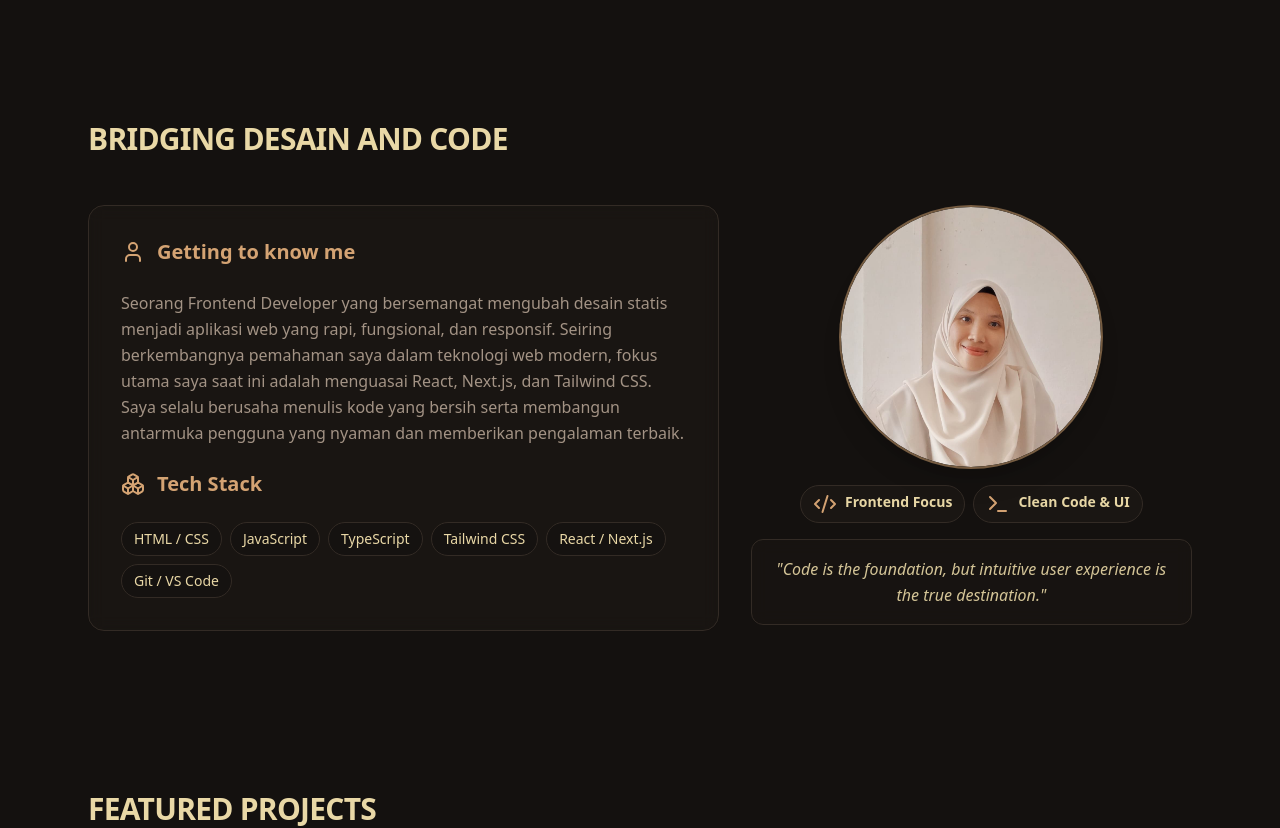
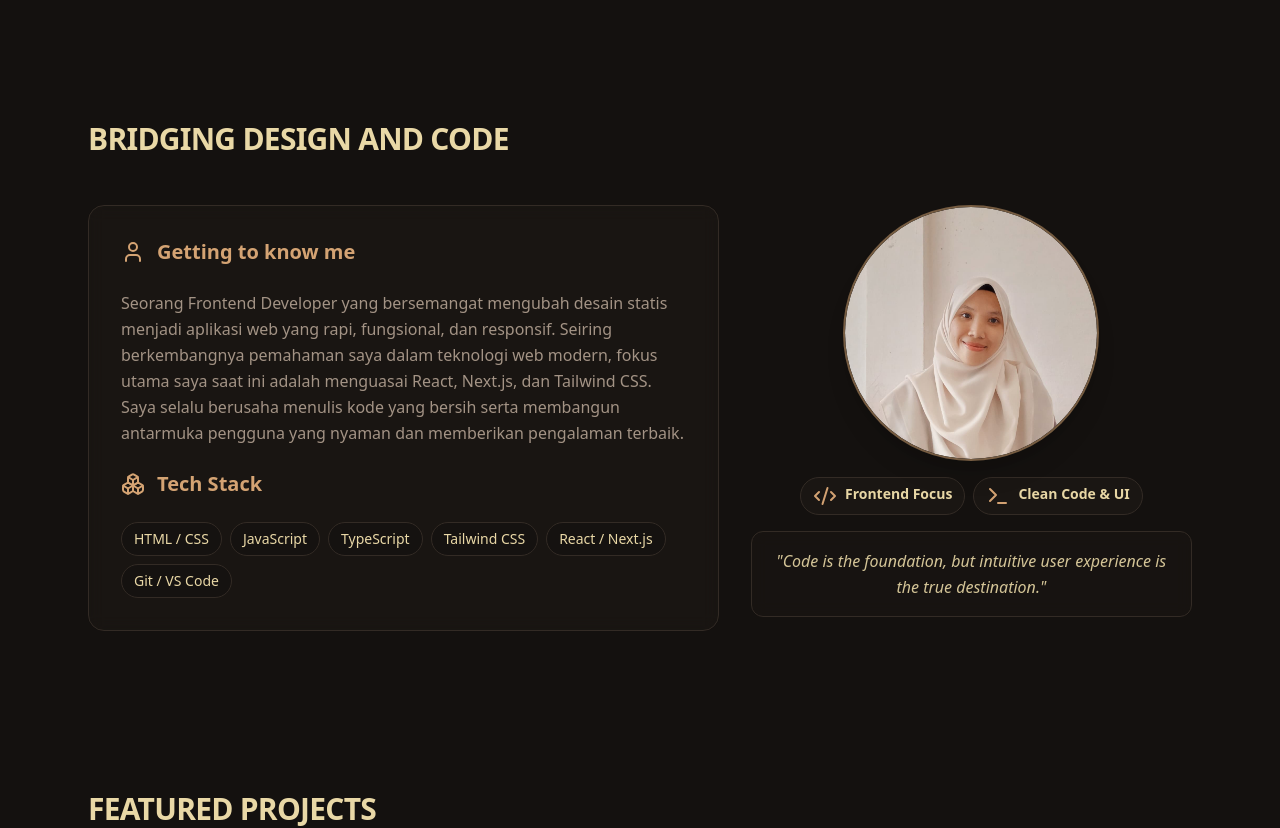
Before and after one commit to taqiyyhdh/portofolio, a Next.js app: page / in a window 1280 px wide. Shown: the part 760-1588 px from the top of the page. Built offline with nearby package versions, Linux system fonts and the light colour scheme.

Commit message:
💫 feat(about): add scroll reveal and interactive hover animations

```diff
--- a/src/components/About.tsx
+++ b/src/components/About.tsx
@@ -1,23 +1,93 @@
+"use client";
+
 import { User, Terminal, Code2, Boxes } from "lucide-react";
 import Image from "next/image";
 import { personalInfo, techStack } from "@/data/portofolioData";
+import { motion, Variants } from "framer-motion";
+
+// Variant untuk Section Header (Judul "Bridging Design and Code")
+const headerVariants: Variants = {
+  hidden: { opacity: 0, y: 30 },
+  visible: {
+    opacity: 1,
+    y: 0,
+    transition: { duration: 0.7, ease: [0.16, 1, 0.3, 1] },
+  },
+};
+
+// Variant untuk Container Utama (Grid Kiri & Kanan)
+const containerVariants: Variants = {
+  hidden: { opacity: 0 },
+  visible: {
+    opacity: 1,
+    transition: {
+      staggerChildren: 0.2, // Jeda antar kolom kiri dan kanan
+    },
+  },
+};
+
+// Variant untuk Kartu Utama (Fade In Slide Up)
+const cardVariants: Variants = {
+  hidden: { opacity: 0, y: 40 },
+  visible: {
+    opacity: 1,
+    y: 0,
+    transition: { duration: 0.8, ease: [0.16, 1, 0.3, 1] },
+  },
+};
+
+// Variant khusus untuk Tech Stack Badges (Stagger Children)
+const badgeContainerVariants: Variants = {
+  hidden: { opacity: 0 },
+  visible: {
+    opacity: 1,
+    transition: {
+      staggerChildren: 0.2, // Jeda munculnya tiap badge skill
+    },
+  },
+};
+
+const badgeItemVariants: Variants = {
+  hidden: { opacity: 0, scale: 0.8, y: 15 },
+  visible: {
+    opacity: 1,
+    scale: 1,
+    y: 0,
+    transition: { duration: 0.4, ease: "easeOut" },
+  },
+};
 
 export default function About() {
   return (
     <section id="about" className="py-20 px-6 max-w-6xl mx-auto">
 
-      <div className="flex items-center gap-2 mb-12">
+      {/* Header Section */}
+      <motion.div
+        variants={headerVariants}
+        initial="hidden"
+        whileInView="visible"
+        viewport={{ once: true, amount: 0.5 }}
+        className="flex items-center gap-2 mb-12"
+      >
         <h2 className="text-2xl sm:text-3xl font-bold tracking-tight text-accent-cream uppercase">
-          Bridging Desain and Code
+          Bridging Design and Code
         </h2>
-      </div>
+      </motion.div>
 
-      <div className="grid grid-cols-1 lg:grid-cols-12 gap-8 items-start">
+      {/* Grid Container */}
+      <motion.div
+        variants={containerVariants}
+        initial="hidden"
+        whileInView="visible"
+        viewport={{ once: true, amount: 0.5 }}
+        className="grid grid-cols-1 lg:grid-cols-12 gap-8 items-start"
+      >
 
         {/* Kolom Kiri: Deskripsi & Tech Stack (7 Kolom) */}
-        <div className="lg:col-span-7 flex flex-col gap-4">
+        <motion.div variants={cardVariants} className="lg:col-span-7 flex flex-col gap-4">
+          <div className="p-8 rounded-2xl border border-dark-border bg-dark-card/40 backdrop-blur-sm flex flex-col gap-6">
 
-          <div className="p-8 rounded-2xl border border-dark-border bg-dark-card/40 backdrop-blur-sm flex flex-col gap-6">
+            {/* Getting to know me */}
             <div className="flex items-center gap-3 text-accent-amber">
               <User className="w-6 h-6" />
               <h3 className="text-xl font-bold">Getting to know me</h3>
@@ -27,30 +97,42 @@ export default function About() {
               {personalInfo.aboutBio || personalInfo.bio}
             </p>
 
-            <div className=" flex flex-col gap-4">
+            {/* Tech Stack */}
+            <div className="flex flex-col gap-4">
               <div className="flex items-center gap-3 text-accent-amber">
                 <Boxes className="w-6 h-6" />
                 <h3 className="text-xl font-bold text-accent-amber">Tech Stack</h3>
               </div>
 
-              <div className="flex flex-wrap gap-2 pt-2">
+              {/* Badges dengan animasi Staggered */}
+              <motion.div
+                variants={badgeContainerVariants}
+                className="flex flex-wrap gap-2 pt-2"
+              >
                 {techStack.map((skill, index) => (
-                  <span
+                  <motion.span
                     key={index}
-                    className="px-3 py-1.5 rounded-full border border-dark-border bg-dark-bg/60 text-accent-cream text-sm font-medium hover:border-accent-amber/60 hover:text-accent-amber transition-all cursor-default"
+                    variants={badgeItemVariants}
+                    whileHover={{ scale: 1.08 }}
+                    whileTap={{ scale: 0.95 }}
+                    className="px-3 py-1.5 rounded-full border border-dark-border bg-dark-bg/60 text-accent-cream text-sm font-medium hover:border-accent-amber/60 hover:text-accent-amber transition-colors cursor-default"
                   >
                     {skill}
-                  </span>
+                  </motion.span>
                 ))}
-              </div>
+              </motion.div>
             </div>
+
           </div>
-        </div>
+        </motion.div>
 
         {/* Kolom Kanan: Foto Bulat & Core Values (5 Kolom) */}
-        <div className="lg:col-span-5 flex flex-col items-center gap-4">
+        <motion.div variants={cardVariants} className="lg:col-span-5 flex flex-col items-center gap-4">
 
-          <div className="gap-2 relative w-66 h-66 rounded-full p-1 border-2 border-accent-amber/50 bg-dark-card/40 overflow-hidden shadow-xl transition-all duration-500 hover:scale-105 hover:-rotate-3 hover:border-accent-cream hover:shadow-[0_0_30px_rgba(254,240,138,0.5)] group cursor-pointer">
+          {/* Foto Profil dengan Hover Animation */}
+          <div
+            className="relative w-64 h-64 rounded-full p-1 border-2 border-accent-amber/50 bg-dark-card/40 overflow-hidden shadow-xl group cursor-pointer"
+          >
             <Image
               src="/profile.jpeg"
               alt={personalInfo.name}
@@ -60,27 +142,38 @@ export default function About() {
             />
           </div>
 
+          {/* Badges Highlight */}
           <div className="flex flex-row gap-2">
-            <div className="inline-flex gap-2 px-3 py-1.5 rounded-full border border-dark-border bg-dark-card/50 text-sm font-medium text-accent-amber hover:border-accent-amber/50 transition-colors">
-              <Code2 className="w-6 h-6 text-accent-amber shrink-0  animate-pulse" />
-              <h4 className="font-bold text-accent-cream text-sm  animate-pulse">Frontend Focus</h4>
-            </div>
+            <motion.div
+              whileHover={{ y: -3 }}
+              className="inline-flex gap-2 px-3 py-1.5 rounded-full border border-dark-border bg-dark-card/50 text-sm font-medium text-accent-amber hover:border-accent-amber/50 transition-colors"
+            >
+              <Code2 className="w-6 h-6 text-accent-amber shrink-0 animate-pulse" />
+              <h4 className="font-bold text-accent-cream text-sm animate-pulse">Frontend Focus</h4>
+            </motion.div>
 
-            <div className="inline-flex gap-2 px-3 py-1.5 rounded-full border border-dark-border bg-dark-card/50 text-sm font-medium text-accent-amber hover:border-accent-amber/50 transition-colors">
+            <motion.div
+              whileHover={{ y: -3 }}
+              className="inline-flex gap-2 px-3 py-1.5 rounded-full border border-dark-border bg-dark-card/50 text-sm font-medium text-accent-amber hover:border-accent-amber/50 transition-colors"
+            >
               <Terminal className="w-6 h-6 text-accent-amber shrink-0 animate-pulse" />
               <h4 className="font-bold text-accent-cream text-sm animate-pulse">Clean Code & UI</h4>
-            </div>
+            </motion.div>
           </div>
 
-          <div className=" w-full p-4 rounded-xl border border-dark-border bg-dark-card/30 backdrop-blur-sm flex items-center hover:border-accent-amber/40 transition-colors">
+          {/* Quote Box */}
+          <motion.div
+            whileHover={{ scale: 1.02 }}
+            className="w-full p-4 rounded-xl border border-dark-border bg-dark-card/30 backdrop-blur-sm flex items-center hover:border-accent-amber/40 transition-colors"
+          >
             <p className="text-base sm:text-base text-center italic text-accent-cream/90 font-medium leading-relaxed">
               &quot;Code is the foundation, but intuitive user experience is the true destination.&quot;
             </p>
-          </div>
+          </motion.div>
 
-        </div>
+        </motion.div>
 
-      </div>
+      </motion.div>
     </section>
   );
 }
```
